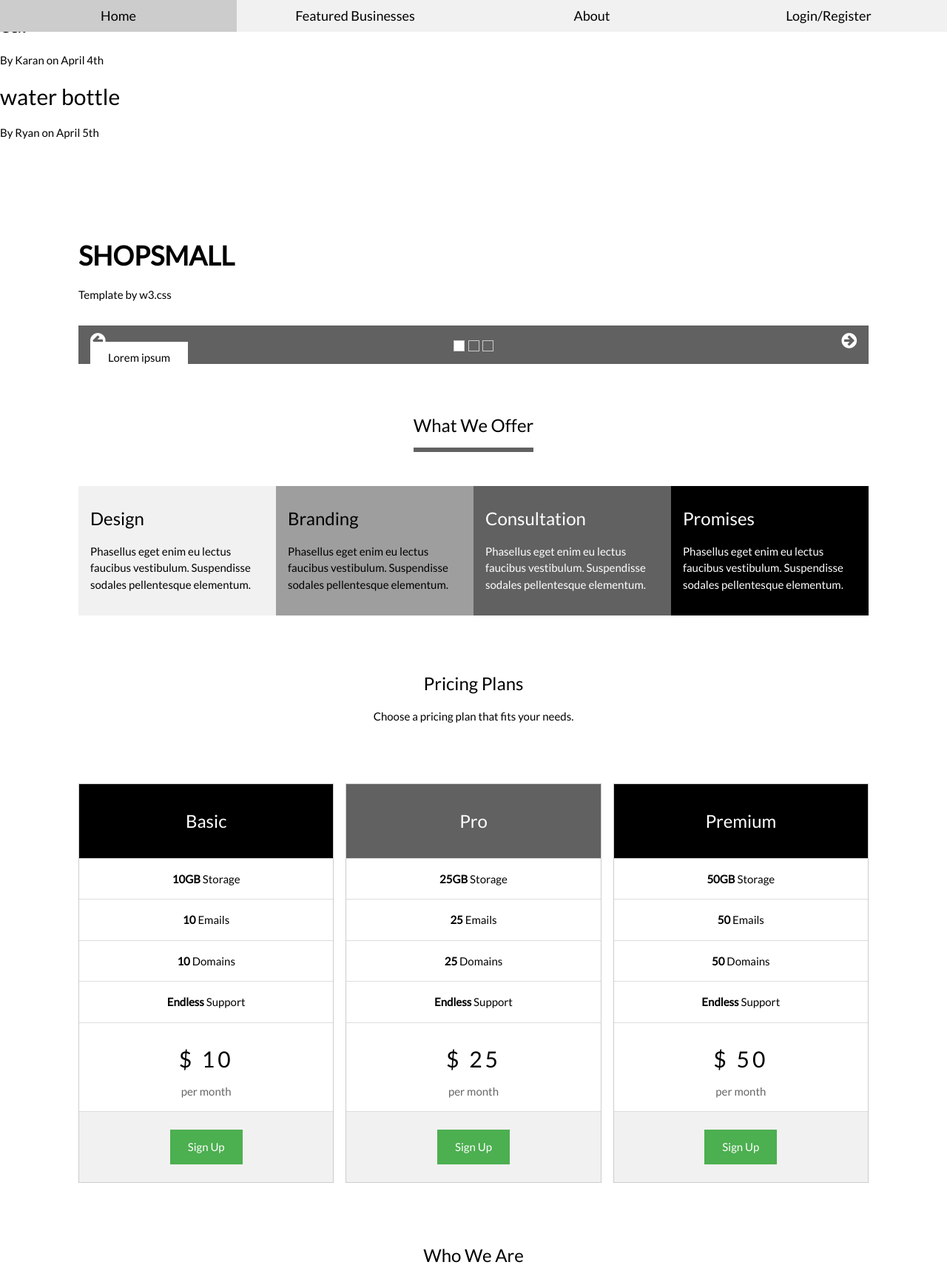
After one commit to KunalPradhan1/ShopSmall, a Django app: page /product/ in a window 1280 px wide. The commit adds this page. Shown: the top 1710 px of the page at 74% size. Run offline with Django 5.2, Linux system fonts and the light colour scheme.

Commit message:
displaying info in front end

```diff
--- a/shopsmall/shop/templates/home.html
+++ b/shopsmall/shop/templates/shop/home.html
@@ -14,6 +14,7 @@
 </head>
 <body>
 
+  {% block content %} {% endblock %}
 
 
   <br>
--- /dev/null
+++ b/shopsmall/shop/templates/shop/product.html
@@ -0,0 +1,10 @@
+{% extends "shop/home.html" %}
+
+{% block content %}
+    {% for product in products%}
+        <h2>{{ product.name }}</h2>
+        <p> By {{ product.seller }} on {{ product.date_posted}}</p>
+
+    {% endfor %}
+
+{% endblock content %}
--- a/shopsmall/shop/urls.py
+++ b/shopsmall/shop/urls.py
@@ -2,5 +2,6 @@
 from . import views
 
 urlpatterns = [
-    path("", views.home, name="home")
+    path("", views.home, name="home"),
+    path("product/", views.about, name = "product")
 ]
--- a/shopsmall/shop/views.py
+++ b/shopsmall/shop/views.py
@@ -1,7 +1,29 @@
 from django.shortcuts import render,HttpResponse
+
+products = [
+    {
+        'seller': 'Karan',
+        'name': 'car',
+        'Price': '$100',
+        'date_posted': 'April 4th'
+    },
+    {
+        'seller': 'Ryan ',
+        'name': 'water bottle',
+        'Price': '$10',
+        'date_posted': 'April 5th'
+    }
+
+]
 
 # Create your views here.
 def home(request):
-    return render(request, "home.html")
+    return render(request, "shop/home.html")
 
 # request
+
+def about(request):
+    context = {
+        'products': products
+    }
+    return render(request, "shop/product.html", context)
```
Also changed, not shown: shopsmall/shop/templates/base.html (deleted, +0 -10 lines), shopsmall/shopsmall/settings.py (+11 -1 lines).
